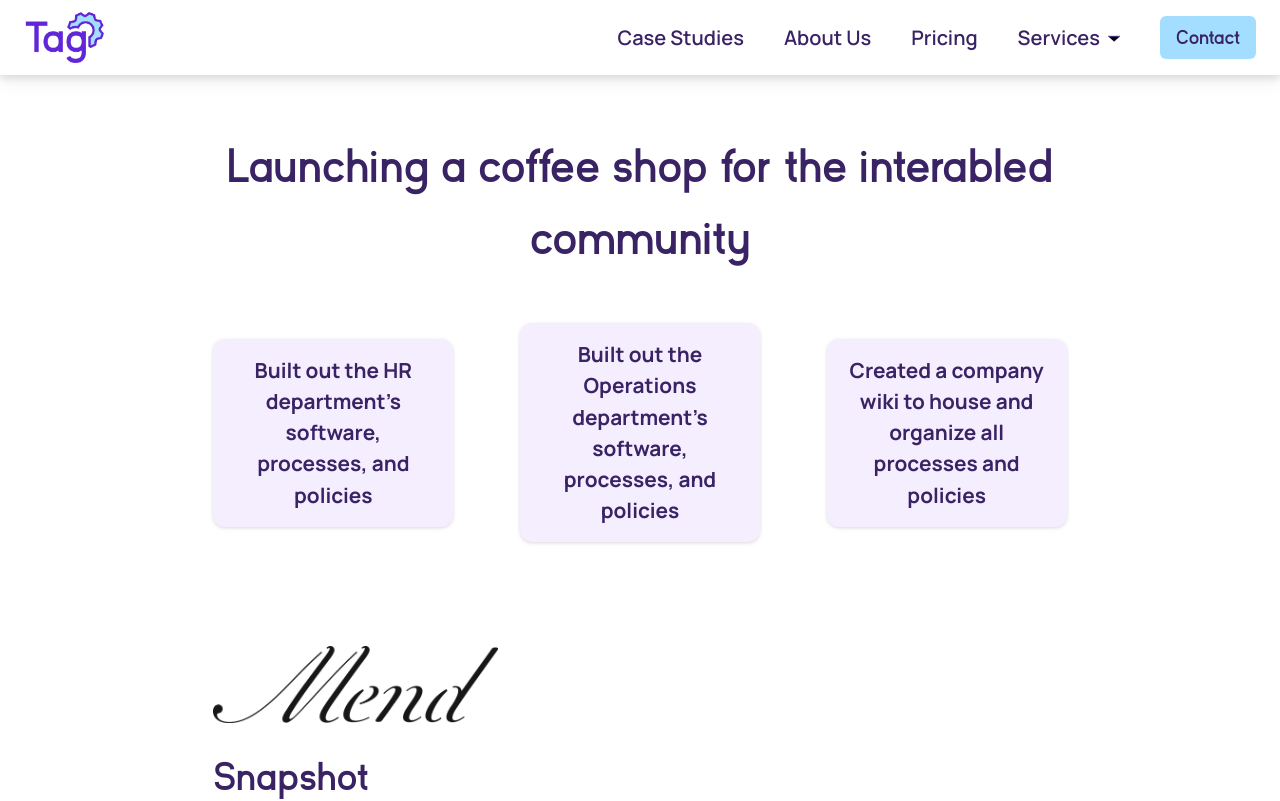
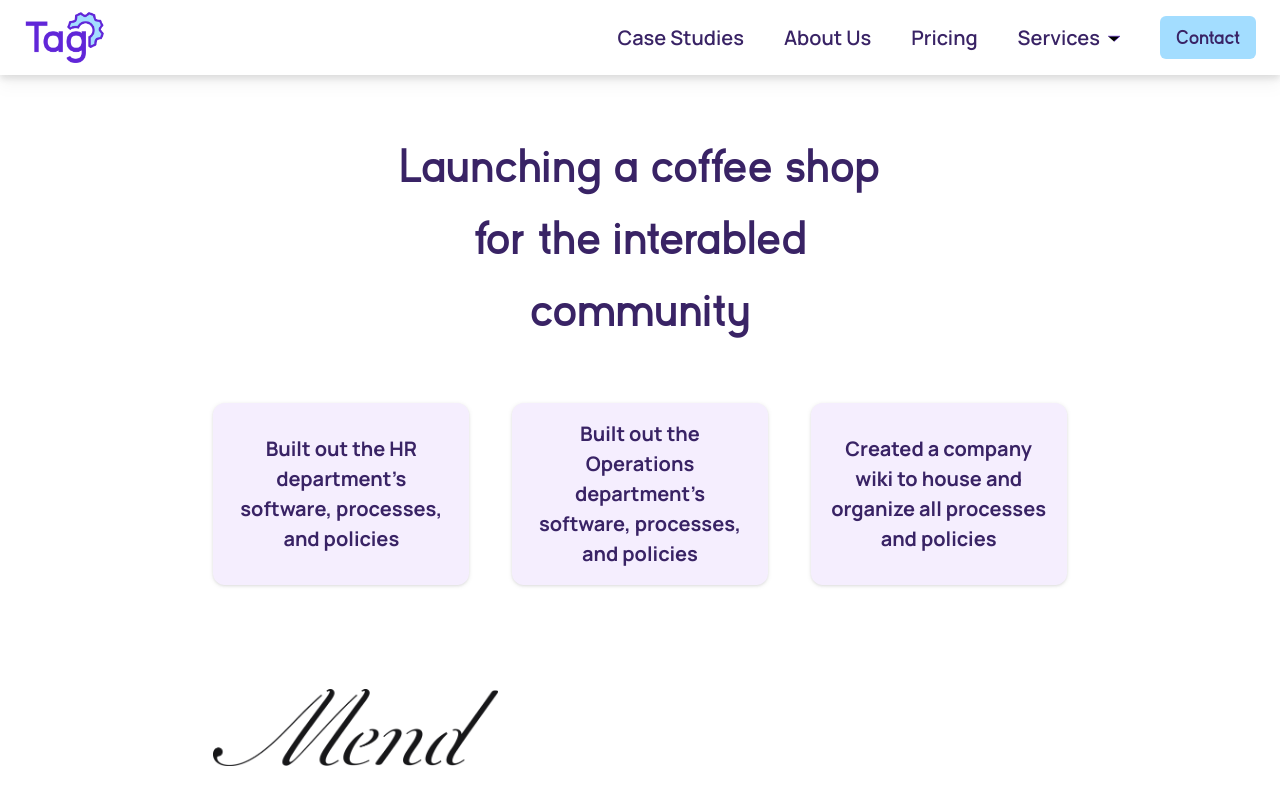
Before and after one commit to hicass/tag-ops-v3, a Next.js app: page /case-studies/mend in a window 1280 px wide. Shown: the top 801 px of the page. Built offline with nearby package versions, Linux system fonts and the light colour scheme.

Commit message:
Update styling

```diff
--- a/src/components/CaseStudies/CaseStudyPage/Header.tsx
+++ b/src/components/CaseStudies/CaseStudyPage/Header.tsx
@@ -29,9 +29,9 @@ interface HeaderProps {
 const Header: FC<HeaderProps> = ({ title, topCards }) => {
   return (
     <section className="w-full flex flex-col items-center sm:mt-8 pt-6 gap-6 md:w-2/3 2xl:w-1/2">
-      <h1 className="text-center">{title}</h1>
+      <h1 className="text-center xl:w-3/5 mb-2">{title}</h1>
 
-      <div className="flex flex-col sm:flex-row flex-wrap items-center justify-center xl:justify-between gap-4 w-full">
+      <div className="flex flex-col lg:flex-row flex-wrap justify-center xl:justify-between gap-2 lg:w-full h-fit">
         {topCards.map((card, idx) => (
           <motion.div
             variants={cardVariants}
@@ -42,9 +42,9 @@ const Header: FC<HeaderProps> = ({ title, topCards }) => {
               amount: 0.1,
             }}
             key={idx}
-            className="flex items-center rounded-xl mx-5 xl:mx-0 sm:mt-6 sm:mb-10 p-4 bg-secondarylight drop-shadow min-h-40 w-60"
+            className="flex-grow flex items-center justify-center rounded-xl mx-5 xl:mx-0 sm:mt-6 sm:mb-10 p-4 bg-secondarylight drop-shadow max-w-64"
           >
-            <p className="txt-lg-bold text-center">{card}</p>
+            <p className="txt-md-bold text-center">{card}</p>
           </motion.div>
         ))}
       </div>
--- a/src/components/CaseStudies/CaseStudyPage/SnapshotSection.tsx
+++ b/src/components/CaseStudies/CaseStudyPage/SnapshotSection.tsx
@@ -15,7 +15,7 @@ interface SnapshotSectionProps {
 const SnapshotSection: FC<SnapshotSectionProps> = ({ snapshot, logo }) => {
   return (
     <section className="w-full flex flex-col items-start gap-6 md:w-2/3 2xl:w-1/2">
-      <div className="flex flex-col justify-center w-10/12 mx-5 md:mx-0 sm:w-1/3">
+      <div className="flex flex-col justify-center w-10/12 mx-5 md:mb-10 md:mx-0 sm:w-1/3">
         <Link href={logo.logoLink} target="_blank">
           <Image
             src={logo.logoSrc}
```
